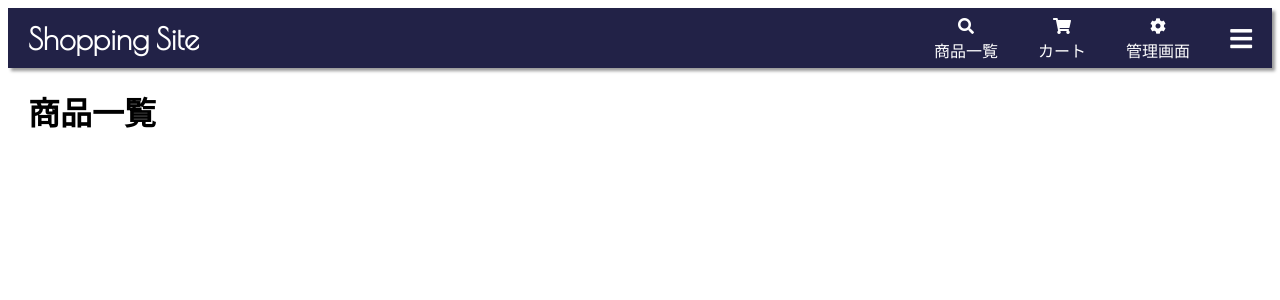
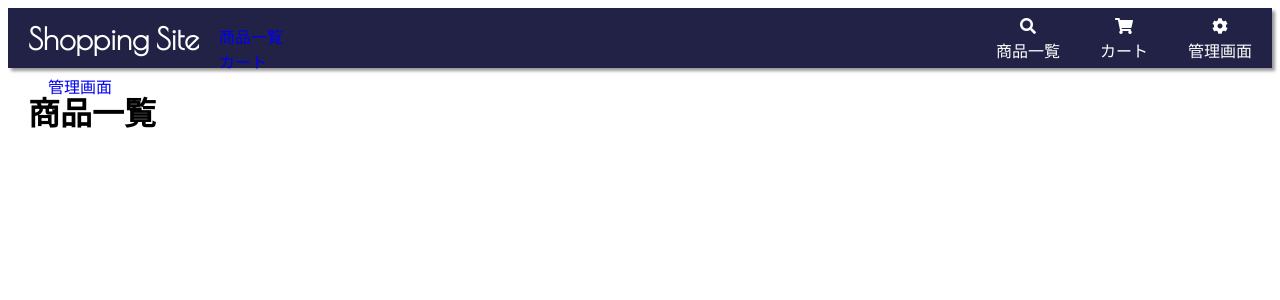
Before and after one commit to hara549/ECsite, a PHP site: page /index.php in a window 1280 px wide. Shown: the top 300 px of the page. Run offline with PHP 8.4, Linux system fonts and the light colour scheme; data that the repository does not hold is empty; some libraries are stand-ins or nearby versions.

Commit message:
ハンバーガーメニューを非表示に変更

```diff
--- a/header.php
+++ b/header.php
@@ -2,7 +2,13 @@
   echo '
     <header>
       <div class="header_left"><a href="index.php">Shopping Site</a></div>
-      <span class="fa fa-bars menu-icon"></span>
+      <!--
+      <button type="button" class="drawer-toggle drawer-hamburger">
+        <span class="sr-only">toggle navigation</span>
+        <span class="drawer-hamburger-icon"></span>
+      </button>
+      -->
+
       <div id="menu">
         <ul>
           <li><a href="index.php"><i class="fas fa-search"></i></br>商品一覧</a></li>
@@ -10,6 +16,13 @@
           <li><a href="http://localhost/phpmyadmin/" target="_blonk"><i class="fas fa-cog"></i></br>管理画面</a></li>
         </ul>
       </div>
+      <nav class="drawer-nav">
+        <ul class="drawer-menu">
+          <li><a href="index.php">商品一覧</a></li>
+          <li><a href="cart.php">カート</a></li>
+          <li><a href="http://localhost/phpmyadmin/ ">管理画面</a></li>
+        </ul>
+      </nav>
     </header>
   '
 ?>
```
